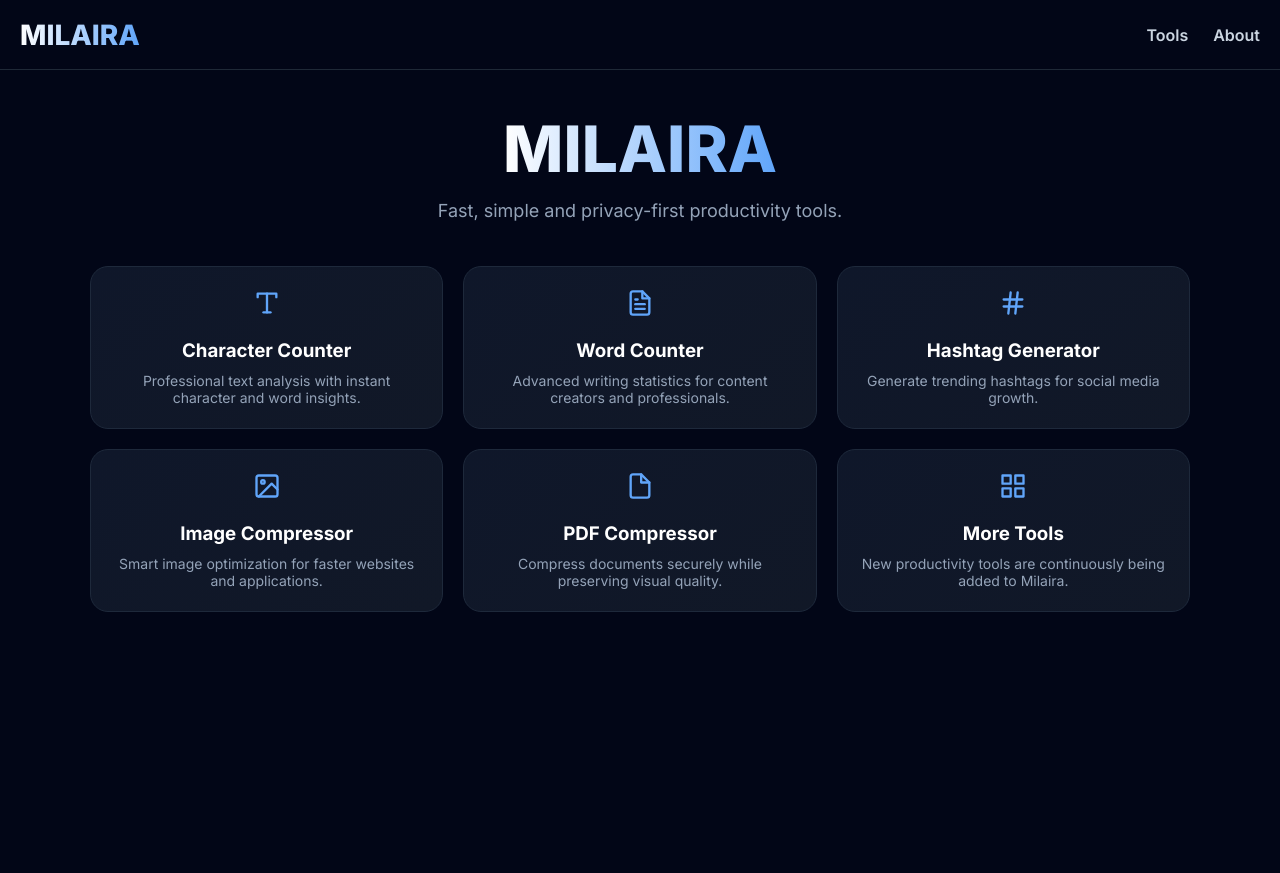
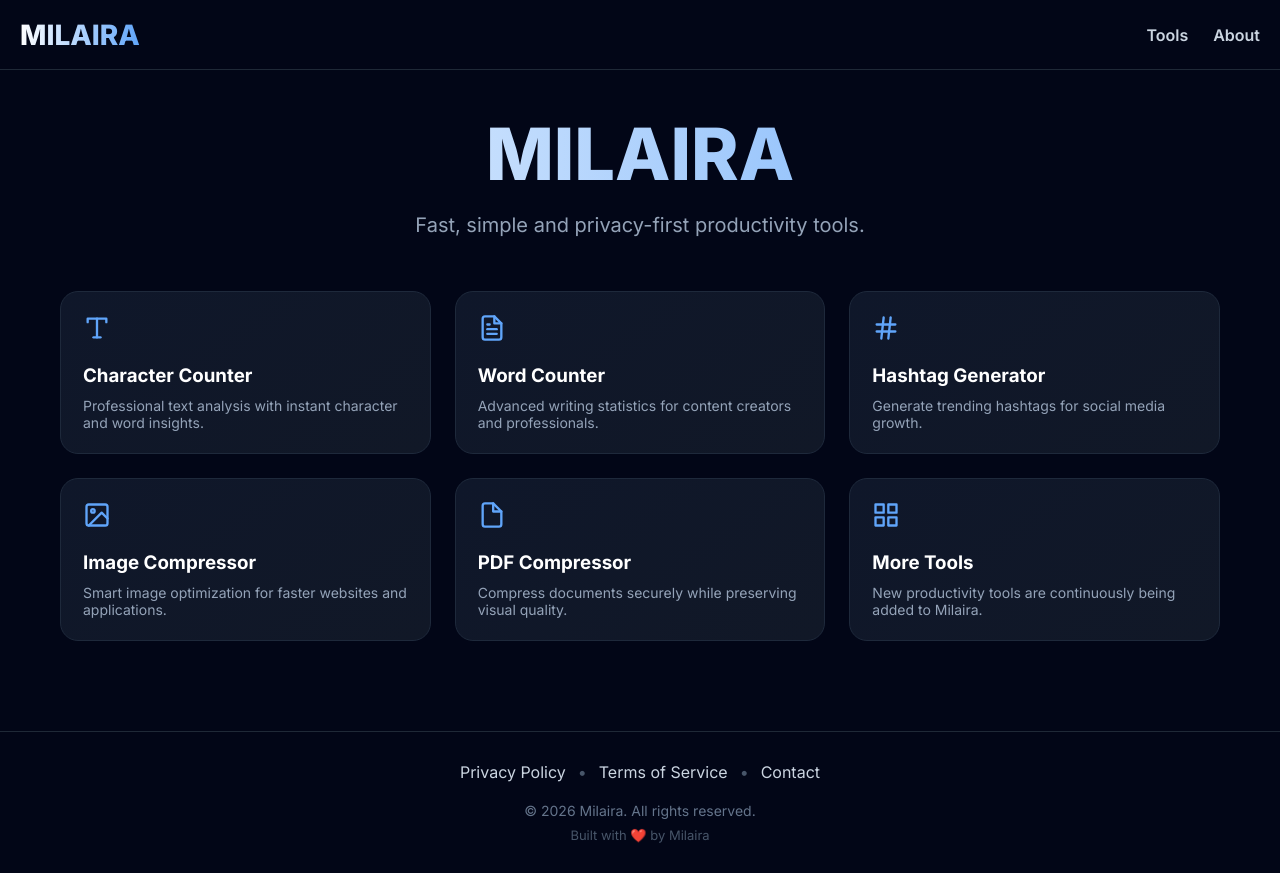
Before and after one commit to milairatech/milaira-platform, a React (Vite) app: page / in a window 1280 px wide. Before the commit the page ends 800 px from the top, so only its background shows below. Built offline with nearby package versions, Linux system fonts and the light colour scheme.

Commit message:
Improve homepage layout

```diff
--- a/src/App.jsx
+++ b/src/App.jsx
@@ -3,24 +3,55 @@ import { Routes, Route } from "react-router-dom";
 import Home from "./pages/Home";
 import About from "./pages/About";
 import Tools from "./pages/Tools";
+import Contact from "./pages/Contact";
+import PrivacyPolicy from "./pages/PrivacyPolicy";
+import TermsOfService from "./pages/TermsOfService";
 
 import CharacterCounter from "./tools/CharacterCounter/CharacterCounter";
 import WordCounter from "./tools/WordCounter/WordCounter";
-// import HashtagCounter from "./tools/HashtagCounter/HashtagCounter";
 
 function App() {
   return (
     <Routes>
-      <Route path="/" element={<Home />} />
+      <Route
+        path="/"
+        element={<Home />}
+      />
 
-      <Route path="/tools" element={<Tools />} />
+      <Route
+        path="/tools"
+        element={<Tools />}
+      />
 
-      <Route path="/about" element={<About />} />
+      <Route
+        path="/about"
+        element={<About />}
+      />
 
-      <Route path="/character-counter" element={<CharacterCounter />} />
+      <Route
+        path="/contact"
+        element={<Contact />}
+      />
 
-      <Route path="/word-counter" element={<WordCounter />} />
-      {/* <Route path="/hashtag-generator" element={<HashtagCounter />} /> */}
+      <Route
+        path="/privacy-policy"
+        element={<PrivacyPolicy />}
+      />
+
+      <Route
+        path="/terms-of-service"
+        element={<TermsOfService />}
+      />
+
+      <Route
+        path="/character-counter"
+        element={<CharacterCounter />}
+      />
+
+      <Route
+        path="/word-counter"
+        element={<WordCounter />}
+      />
     </Routes>
   );
 }
--- a/src/components/Footer.jsx
+++ b/src/components/Footer.jsx
@@ -0,0 +1,81 @@
+import { Link } from "react-router-dom";
+
+function Footer() {
+  return (
+    <footer
+      style={{
+        marginTop: "50px",
+        padding: "30px 20px",
+        borderTop: "1px solid #1f2937",
+        textAlign: "center",
+        width: "100%",
+      }}
+    >
+      <div
+        style={{
+          display: "flex",
+          justifyContent: "center",
+          alignItems: "center",
+          flexWrap: "wrap",
+          gap: "12px",
+          marginBottom: "20px",
+        }}
+      >
+        <Link
+          to="/privacy-policy"
+          style={{
+            color: "#cbd5e1",
+            textDecoration: "none",
+          }}
+        >
+          Privacy Policy
+        </Link>
+
+        <span style={{ color: "#475569" }}>•</span>
+
+        <Link
+          to="/terms-of-service"
+          style={{
+            color: "#cbd5e1",
+            textDecoration: "none",
+          }}
+        >
+          Terms of Service
+        </Link>
+
+        <span style={{ color: "#475569" }}>•</span>
+
+        <Link
+          to="/contact"
+          style={{
+            color: "#cbd5e1",
+            textDecoration: "none",
+          }}
+        >
+          Contact
+        </Link>
+      </div>
+
+      <p
+        style={{
+          color: "#64748b",
+          fontSize: "14px",
+          marginBottom: "8px",
+        }}
+      >
+        © 2026 Milaira. All rights reserved.
+      </p>
+
+      <p
+        style={{
+          color: "#475569",
+          fontSize: "13px",
+        }}
+      >
+        Built with ❤️ by Milaira
+      </p>
+    </footer>
+  );
+}
+
+export default Footer;
--- a/src/pages/Contact.jsx
+++ b/src/pages/Contact.jsx
@@ -0,0 +1,28 @@
+function Contact() {
+  return (
+    <div
+      style={{
+        maxWidth: "900px",
+        margin: "0 auto",
+        padding: "40px 20px",
+        color: "white",
+      }}
+    >
+      <h1>Contact Us</h1>
+
+      <p>
+        Have questions, suggestions, or feedback?
+      </p>
+
+      <p>
+        Email:
+        <br />
+        <strong>
+          milaira.tech@gmail.com
+        </strong>
+      </p>
+    </div>
+  );
+}
+
+export default Contact;
--- a/src/pages/Home.jsx
+++ b/src/pages/Home.jsx
@@ -1,4 +1,5 @@
 import Navbar from "../components/Navbar";
+import Footer from "../components/Footer";
 import ToolCard from "../components/ToolCard";
 import { useNavigate } from "react-router-dom";
 
@@ -15,24 +16,27 @@ function Home() {
   const navigate = useNavigate();
 
   return (
-    <div>
+    <>
       <Navbar />
 
+      <main
+        style={{
+          maxWidth: "1200px",
+          margin: "0 auto",
+          padding: "40px 20px",
+        }}
+      >
         <section
           style={{
-          minHeight: "calc(100vh - 80px)",
-          display: "flex",
-          flexDirection: "column",
-          alignItems: "center",
-          padding: "40px 20px",
             textAlign: "center",
+            marginBottom: "50px",
           }}
         >
           <h1
             style={{
-            fontSize: "clamp(42px, 10vw, 64px)",
+              fontSize: "clamp(48px, 8vw, 72px)",
               fontWeight: "800",
-            marginBottom: "10px",
+              marginBottom: "12px",
               background:
                 "linear-gradient(90deg,#ffffff,#60a5fa)",
               WebkitBackgroundClip: "text",
@@ -45,23 +49,22 @@ function Home() {
           <p
             style={{
               color: "#94a3b8",
-            fontSize: "clamp(14px,4vw,18px)",
-            marginBottom: "40px",
+              fontSize: "clamp(16px,3vw,20px)",
               maxWidth: "700px",
+              margin: "0 auto",
               lineHeight: "1.6",
             }}
           >
             Fast, simple and privacy-first productivity tools.
           </p>
+        </section>
 
-        <div
+        <section
           style={{
             display: "grid",
             gridTemplateColumns:
-              "repeat(auto-fit, minmax(280px, 1fr))",
-            gap: "20px",
-            maxWidth: "1100px",
-            width: "100%",
+              "repeat(auto-fit, minmax(300px, 1fr))",
+            gap: "24px",
           }}
         >
           <ToolCard
@@ -117,9 +120,11 @@ function Home() {
               navigate("/tools")
             }
           />
-        </div>
         </section>
-    </div>
+      </main>
+
+      <Footer />
+    </>
   );
 }
 
--- /dev/null
+++ b/src/pages/PrivacyPolicy.jsx
@@ -0,0 +1,43 @@
+function PrivacyPolicy() {
+  return (
+    <div
+      style={{
+        maxWidth: "900px",
+        margin: "0 auto",
+        padding: "40px 20px",
+        color: "white",
+      }}
+    >
+      <h1>Privacy Policy</h1>
+
+      <p>
+        Milaira respects your privacy. We do not
+        store, sell, or share user content entered
+        into our tools.
+      </p>
+
+      <h2>Information Collection</h2>
+
+      <p>
+        Our tools process content in your browser.
+        We do not permanently store submitted text
+        or files.
+      </p>
+
+      <h2>Third-Party Services</h2>
+
+      <p>
+        We may use analytics services to understand
+        website usage and improve the platform.
+      </p>
+
+      <h2>Contact</h2>
+
+      <p>
+        Email: milaira.tech@gmail.com
+      </p>
+    </div>
+  );
+}
+
+export default PrivacyPolicy;
--- /dev/null
+++ b/src/pages/TermsOfService.jsx
@@ -0,0 +1,42 @@
+function TermsOfService() {
+  return (
+    <div
+      style={{
+        maxWidth: "900px",
+        margin: "0 auto",
+        padding: "40px 20px",
+        color: "white",
+      }}
+    >
+      <h1>Terms of Service</h1>
+
+      <p>
+        By using Milaira, you agree to use the
+        platform responsibly and legally.
+      </p>
+
+      <h2>Usage</h2>
+
+      <p>
+        All tools are provided as-is without
+        warranties of any kind.
+      </p>
+
+      <h2>Liability</h2>
+
+      <p>
+        Milaira is not responsible for any losses
+        resulting from the use of our tools.
+      </p>
+
+      <h2>Changes</h2>
+
+      <p>
+        We may update these terms from time to
+        time.
+      </p>
+    </div>
+  );
+}
+
+export default TermsOfService;
```
Lines whose indentation alone changed are shown as unchanged.
